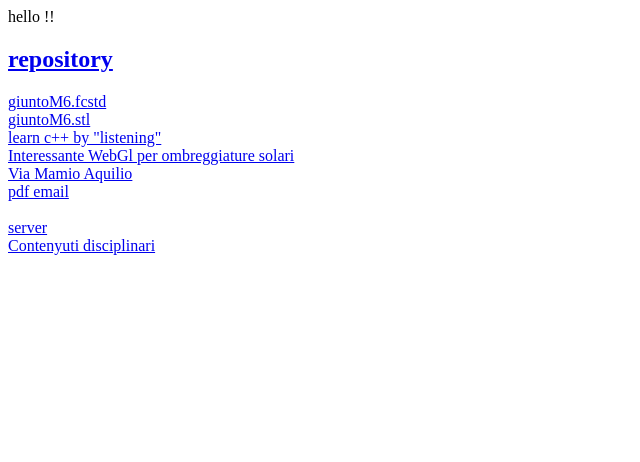
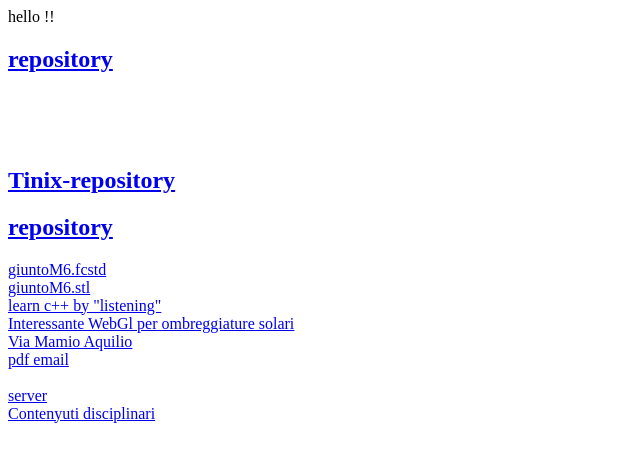
Before and after one commit to pablitocalvo/pablitocalvo.github.io_OLD, a plain HTML site: page index.html in a window 1280 px wide. Shown: the whole page, without its empty margins (0-640 px from the left). Drawn offline with Linux system fonts and the light colour scheme.

Commit message:
Update index.html

```diff
--- a/index.html
+++ b/index.html
@@ -1,6 +1,12 @@
 hello !!
 <br>
 <h2> <a href="https://github.com/pablitocalvo?tab=repositories"> repository </H2>
+<br>
+<br>
+<br>
+  <h2> <a href="https://github.com/pablitocalvo/tiniX"> Tinix-repository </H2>
+
+    <h2> <a href="https://github.com/pablitocalvo?tab=repositories"> repository </H2>
 
 <a href="freeCAD/giuntoM6.fcstd"> giuntoM6.fcstd </a> <br>
 <a href="freeCAD/giuntoM6.stl"> giuntoM6.stl </a> <br>
```
